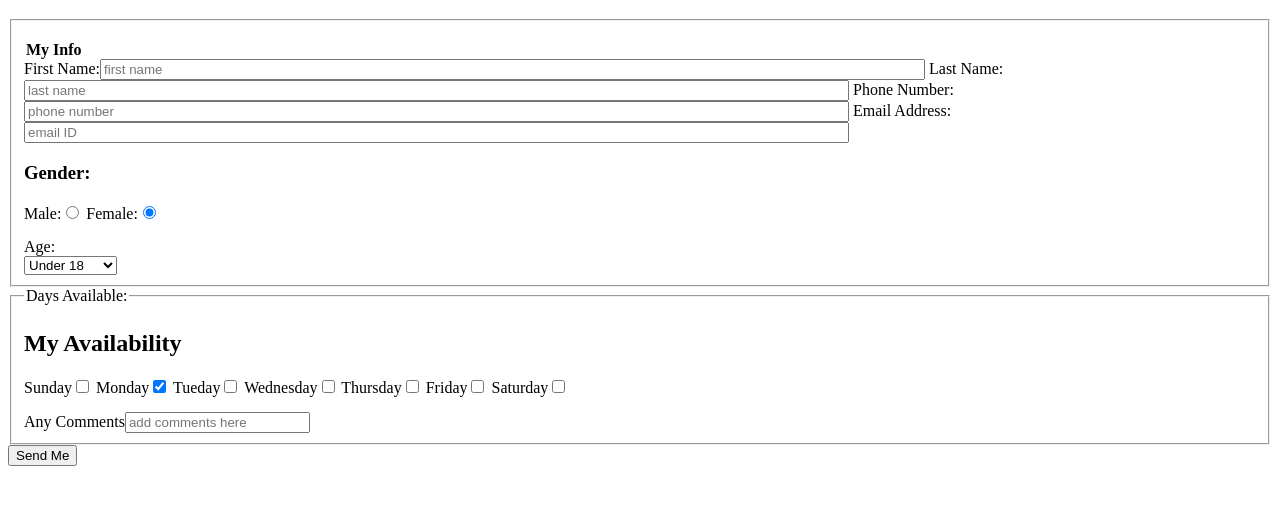
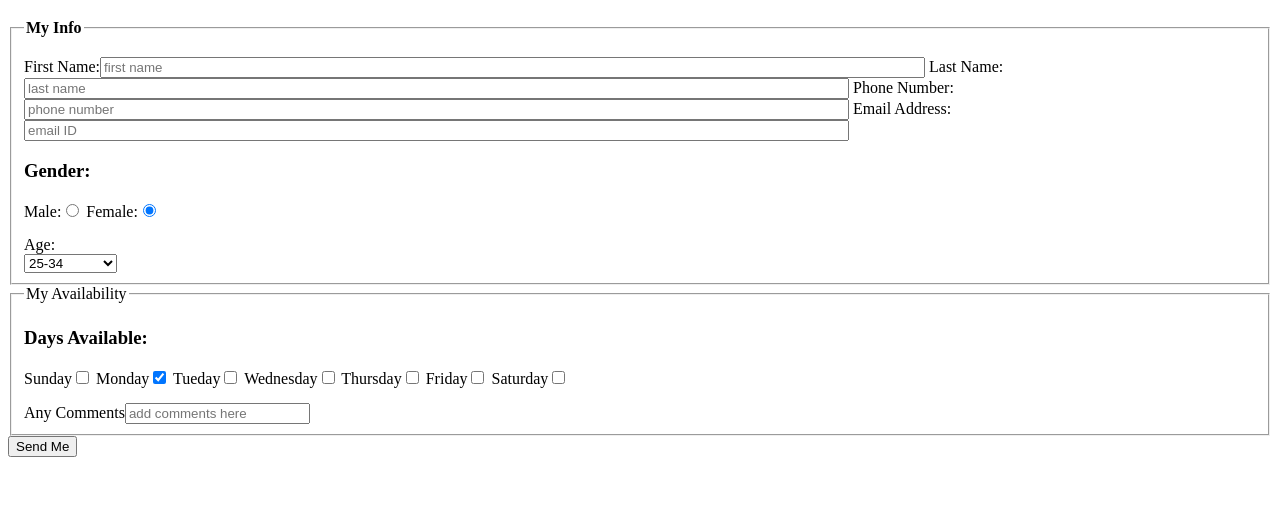
Before and after one commit to jasminesarin/lab4, a plain HTML site: page index.html in a window 1280 px wide. Shown: the part 61-566 px from the top of the page. Drawn offline with Linux system fonts and the light colour scheme.

Commit message:
changed stray tags

```diff
--- a/index.html
+++ b/index.html
@@ -11,8 +11,8 @@
     <h1>Volunteer Form</h1>
     <form method= "post" autocomplete="on" action="url: http://bloomingdale.sat.iit.edu/kriedan/lab3formscript.php" enctype="multipart/form-data">
       <fieldset>
+		<legend><strong>My Info</strong></legend>
         <div>
-          <legend><strong>My Info</strong></legend>
           <label>First Name:<input type="text" size="100" name="first_name_field" placeholder="first name"></label>
           <label>Last Name:<input type="text" size="100" name="last_name_field" placeholder="last name"></label>
           <label>Phone Number:<input type="text" size="100" name="phone_field" placeholder="phone number"></label>
@@ -26,19 +26,19 @@
          <div>
            <div> Age: </div>
            <select name="age_field">
-             <option><value="minor">Under 18</option>
-             <option><value="18-24">18-24</option>
-             <option><value="25-34" selected>25-34</option>
-             <option><value="35-44">35-44</option>
-             <option><value="45-54">45-54</option>
-             <option><value="55-64">55-64</option>
-             <option><value="senior">65 and over</option>
+             <option value="minor">Under 18</option>
+             <option value="18-24">18-24</option>
+             <option value="25-34" selected>25-34</option>
+             <option value="35-44">35-44</option>
+             <option value="45-54">45-54</option>
+             <option value="55-64">55-64</option>
+             <option value="senior">65 and over</option>
            </select>
            </div>
         </fieldset>
         <fieldset>
-         <h2>My Availability</h2>
-          <legend>Days Available:</legend>
+         <legend>My Availability</legend>
+          <h3>Days Available:</h3>
          <div>
            <label>Sunday<input type="checkbox" name="available_field[]" value="Sundays"></label>
            <label>Monday<input type="checkbox" name="available_field[]" value="Mondays" checked></label>
```
